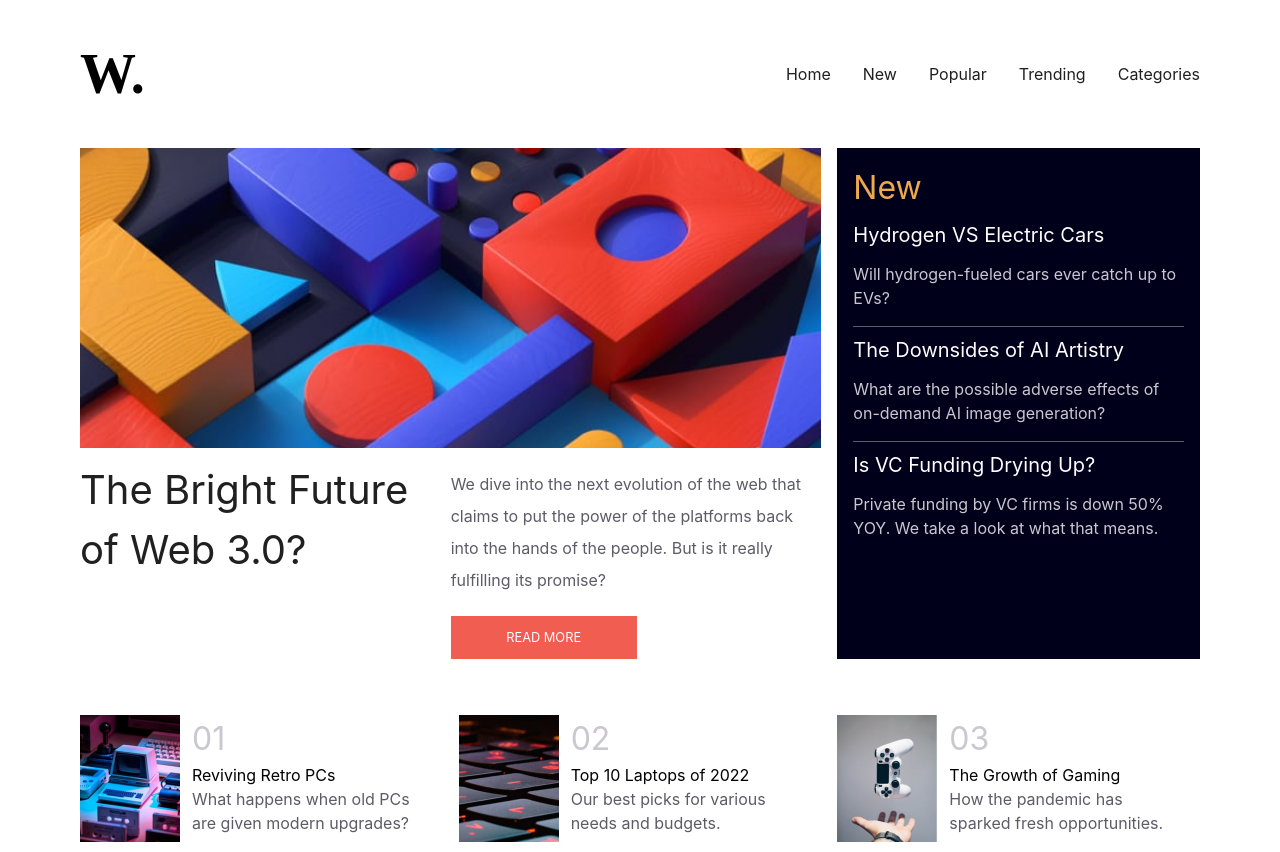
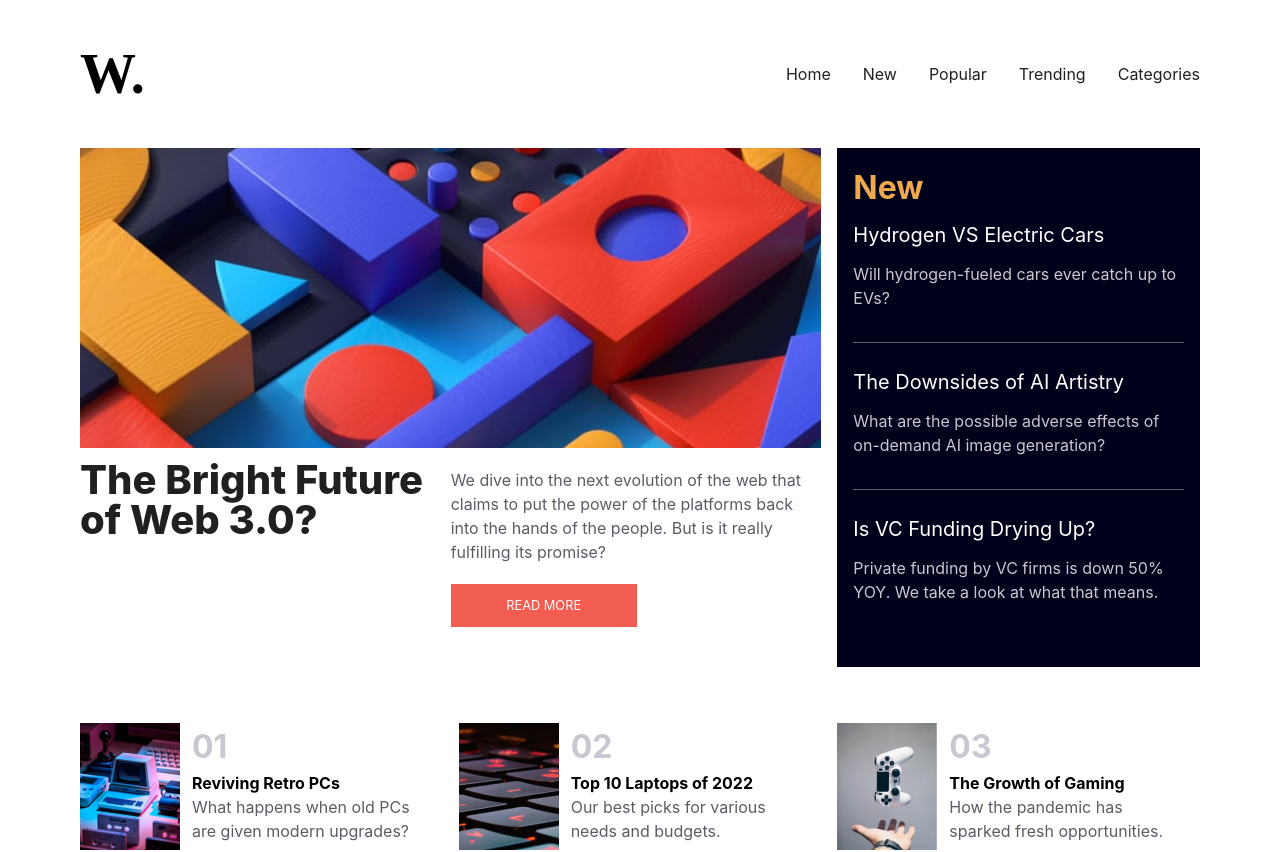
Before and after one commit to kari-osk/frontendmentor-news-homepage, a React (Create React App) app: page / in a window 1280 px wide. Shown: the top 852 px of the page. Built offline with nearby package versions, Linux system fonts and the light colour scheme.

Commit message:
Alter style

```diff
--- a/src/components/Hero/Hero.jsx
+++ b/src/components/Hero/Hero.jsx
@@ -8,24 +8,22 @@ const Hero = () => {
   return (
     <div className='flex flex-col flex-wrap gap-4 lg:flex-row'>
       <div className='grid grid-cols-1 lg:grid-cols-3 gap-4 pb-4'>
-        {/* <main className='max-w-[727px] flex flex-col pb-4'> */}
         <main className='col-span-2'>
           <img
             className='w-full max-h-[300px] object-cover'
             src={imgMobile}
             alt='Illustration with geometric shapes'
           />
-          {/* <section className='TEXT flex flex-col lg:flex-row' > */}
           <section className='grid lg:grid-cols-2'>
-            <h1 className='text-left text-4xl text-dark text-bold py-3 pr-4'>
+            <h1 className='text-left text-4xl text-dark font-extrabold py-3 pr-4 leading-none'>
               The Bright Future of Web 3.0?
             </h1>
             <div className=' text-left'>
-              <p className=' text-left text-base text-dark-gray py-5 leading-8'
+              <p className=' text-left text-base text-dark-gray py-5 leading-6'
               >
                 We dive into the next evolution of the web that claims to put the power of the platforms back into the hands of the people. But is it really fulfilling its promise?
               </p>
-              <button className=' w-[186px] bg-red p-3 text-uppercase text-light text-sm'
+              <button className=' w-[186px] bg-red p-3 text-uppercase text-light text-sm mb-10'
               >
                 READ MORE
               </button>
--- a/src/components/Navbar/Navbar.jsx
+++ b/src/components/Navbar/Navbar.jsx
@@ -24,6 +24,7 @@ const Navbar = () => {
             >
               <X className='w-8 h-8 text-dark hover:text-red' />
             </div>
+
             <ul className="flex flex-col text-left placeholder:justify-between min-h-[250px]">
               <li className="text-dark my-4 hover:text-red hover: text-bold">
                 <a href="/">Home</a>
@@ -41,6 +42,7 @@ const Navbar = () => {
                 <a href="/categories">Categories</a>
               </li>
             </ul>
+
           </div>
         </section>
 
--- a/src/components/SideNew/SideNew.jsx
+++ b/src/components/SideNew/SideNew.jsx
@@ -4,9 +4,11 @@ import { news } from '../../data'
 const NewsCard = ({ data }) => {
   return (
     <div>
-      <h3 className='text-xl pt-2'>{data.title}</h3>
-      <p className='text-base text-light-gray pt-3 pb-4'>{data.paragraph}</p>
-      <div className='text-dark-gray'>
+      <div className='min-h-[130px]'>
+        <h3 className='text-xl pt-2'>{data.title}</h3>
+        <p className='text-base text-light-gray pt-3 pb-4'>{data.paragraph}</p>
+      </div>
+      <div className='text-dark-gray pb-4'>
         {data.line
           ?
           <hr />
@@ -20,8 +22,8 @@ const NewsCard = ({ data }) => {
 
 const SideNew = () => {
   return (
-    <div className='w-full text-left bg-blue text-light p-4'>
-      <h2 className='text-bold text-yellow text-3xl'>New</h2>
+    <div className='w-full text-left bg-blue text-light pt-4 px-4'>
+      <h2 className='font-bold text-yellow text-3xl'>New</h2>
       {
         news.map(data => (
           <div key={data.id}>
--- a/src/components/Top3News/Top3News.jsx
+++ b/src/components/Top3News/Top3News.jsx
@@ -6,8 +6,8 @@ const Card = ({ data }) => {
     <div className='flex flex-row'>
       <img className='w-[100px] h-full object-cover' src={data.image} alt={data.title} />
       <div className='text-left pl-3 pr-3'>
-        <h2 className='text-3xl text-light-gray'>{data.cod}</h2>
-        <h3 className='text-base text-bold'>{data.title}</h3>
+        <h2 className='text-3xl font-bold text-light-gray'>{data.cod}</h2>
+        <h3 className='text-base font-bold'>{data.title}</h3>
         <p className='text-base text-dark-gray'>{data.paragraph}</p>
       </div>
     </div>
```
